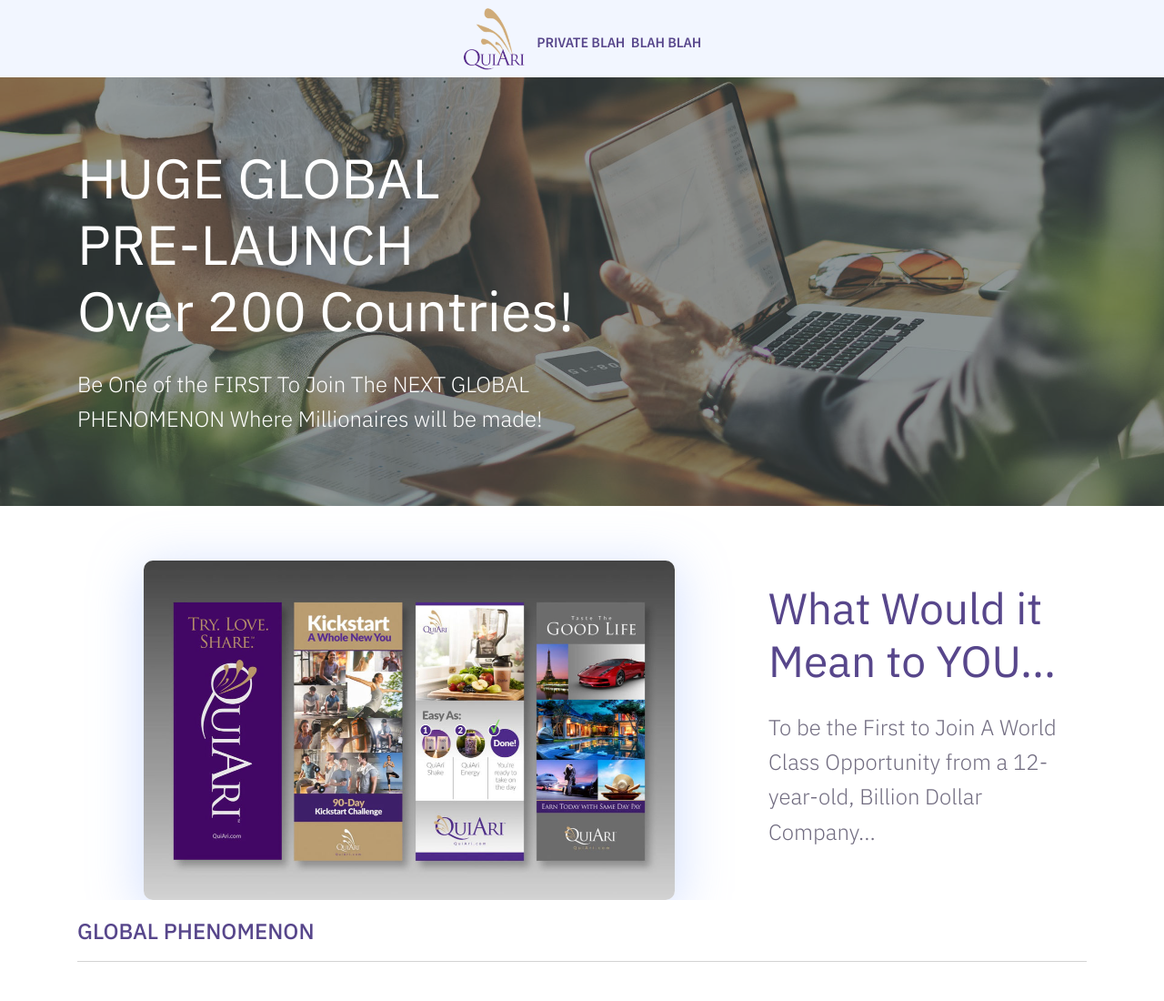
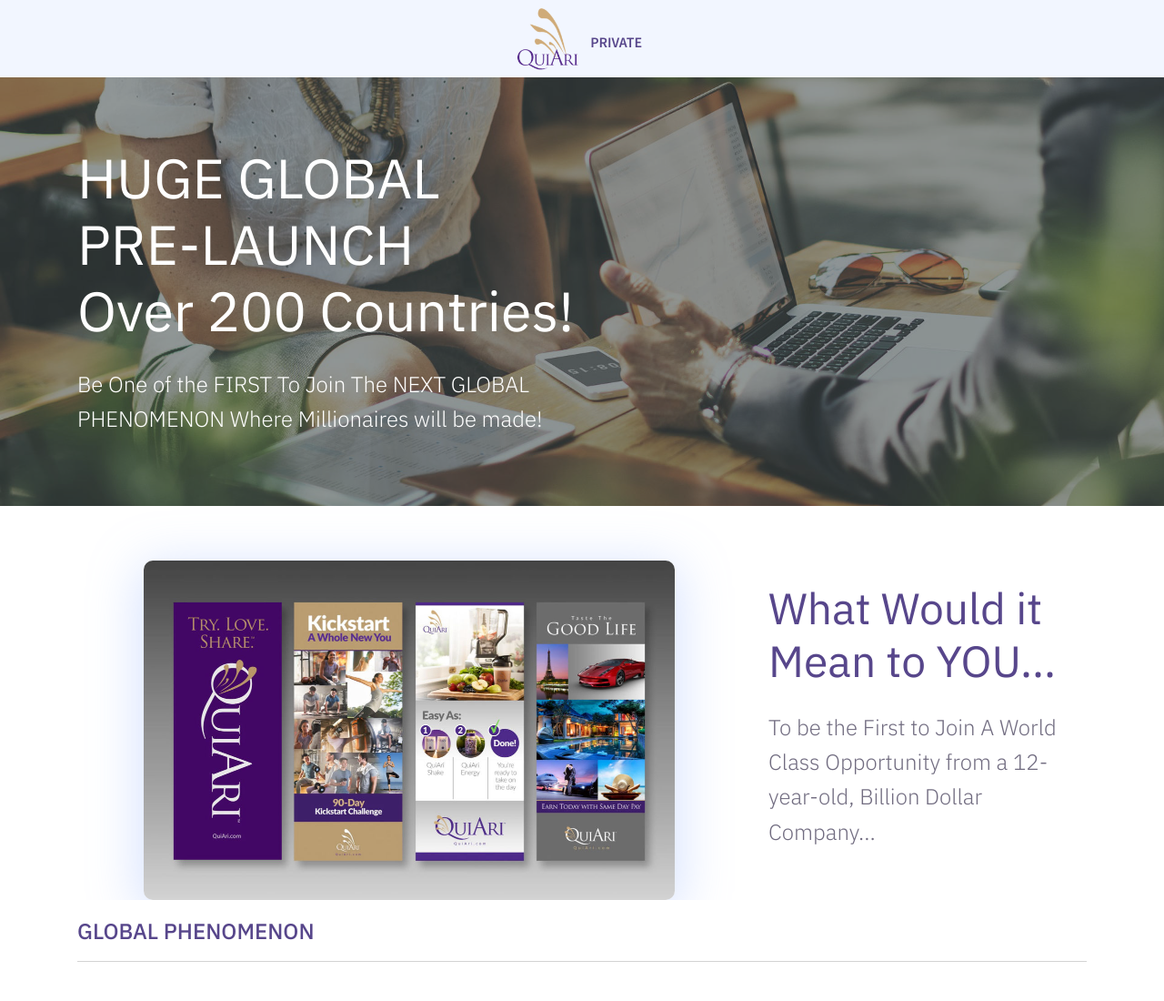
Before and after one commit to QuiAri1/quiari1, a plain HTML site: page index.html in a window 1280 px wide. Shown: the top 1100 px of the page at 91% size. Drawn offline with Linux system fonts and the light colour scheme; a script that the page names is missing.

Commit message:
Update index.html

```diff
--- a/index.html
+++ b/index.html
@@ -38,7 +38,7 @@
                     <img src="assets/images/logo250-122x122.png" alt="Mobirise" title="" style="height: 4.3rem;">
 
             </span>
-            <span class="pt-2 navbar-caption-wrap"><a class="navbar-caption text-info display-4" href="https://mobirise.com">PRIVATE BLAH &nbsp;BLAH BLAH</a></span>
+            <span class="pt-2 navbar-caption-wrap"><a class="navbar-caption text-info display-4" href="https://mobirise.com">PRIVATE &nbsp;</a></span>
         </div>
 
         <div class="collapse navbar-collapse" id="navbarSupportedContent">
```
